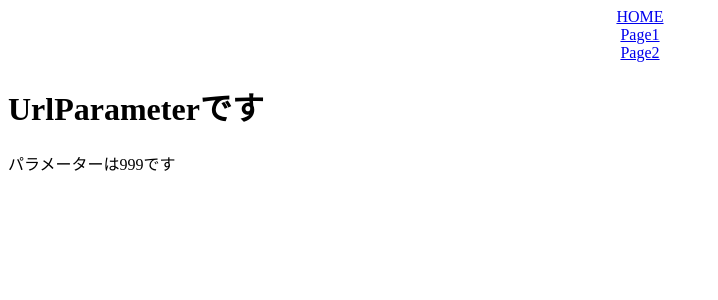
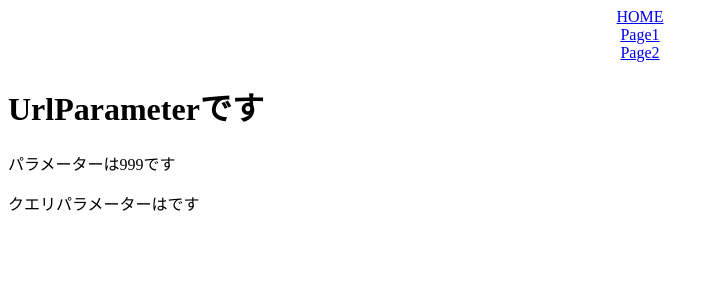
Before and after one commit to soar1219/react-router, a React (Create React App) app: page /page2/999 in a window 1280 px wide. Shown: the top 300 px of the page, without its empty margins (0-718 px from the left). Built offline with nearby package versions, Linux system fonts and the light colour scheme.

Commit message:
クエリパラメータを扱う

```diff
--- a/src/Page2.jsx
+++ b/src/Page2.jsx
@@ -5,6 +5,8 @@
         <>
             <h1>Page2です</h1>
             <Link to="/page2/999">URL Parameter</Link>
+            <br />
+            <Link to="/page2/999?name=hogehoge">Query Parameter</Link>
         </>
     )
 }
--- a/src/UrlParameter.jsx
+++ b/src/UrlParameter.jsx
@@ -1,11 +1,14 @@
-import {useParams} from "react-router-dom"
+import {useParams, useLocation} from "react-router-dom"
 
 export const UrlParameter = () => {
     const { id } = useParams(); /* 動的なパラメータを取得する */
+    const {search} = useLocation();
+    const query = new URLSearchParams(search); /* URLSearchParamsはクエリパラメータを使うためのメソッドを用意してくれている */
     return(
         <>
             <h1>UrlParameterです</h1>
             <p>パラメーターは{id}です</p>
+            <p>クエリパラメーターは{query.get("name")}です</p> {/* ?配下のクエリを取得する */}
         </>
     )
 }
```
